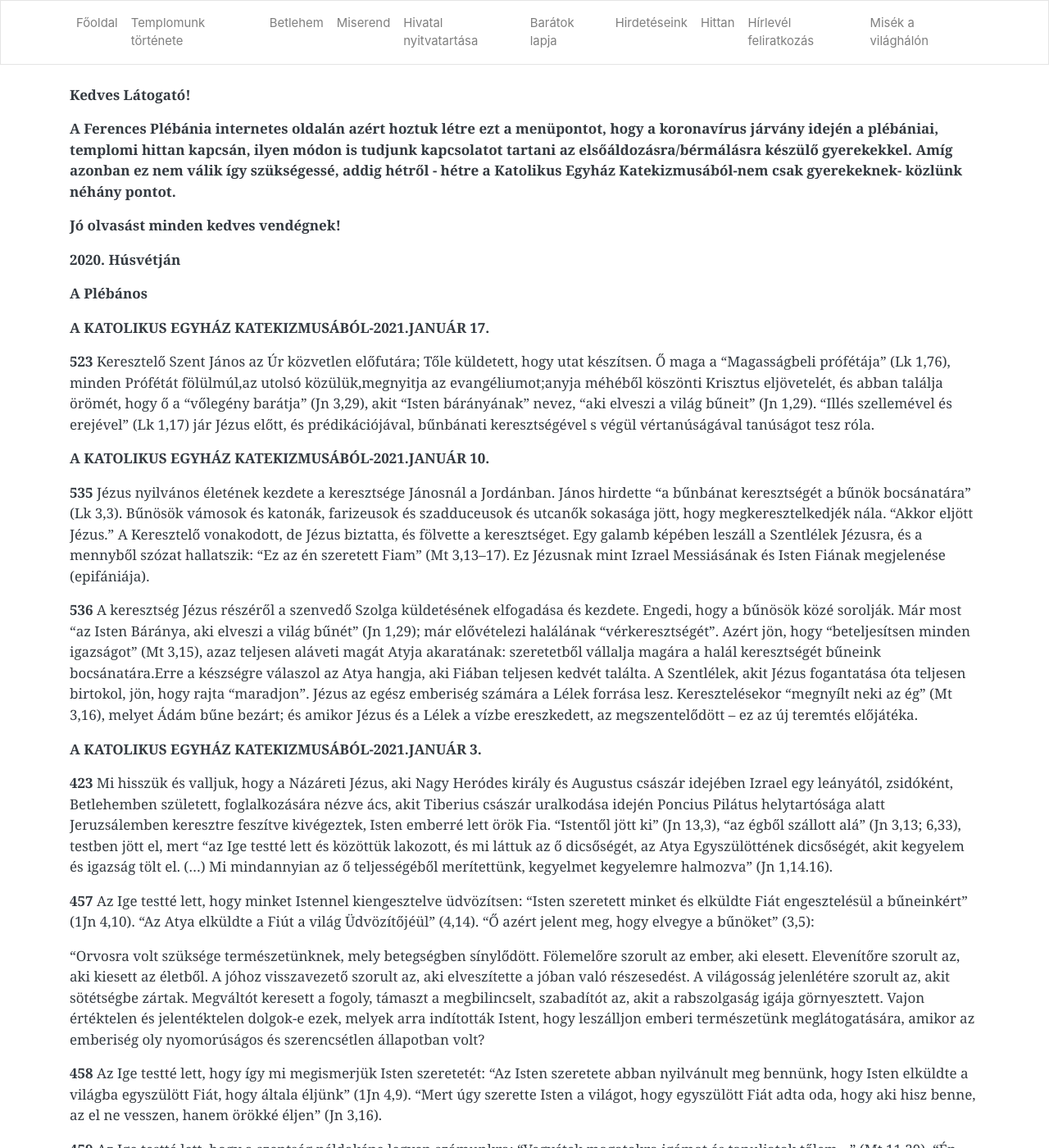
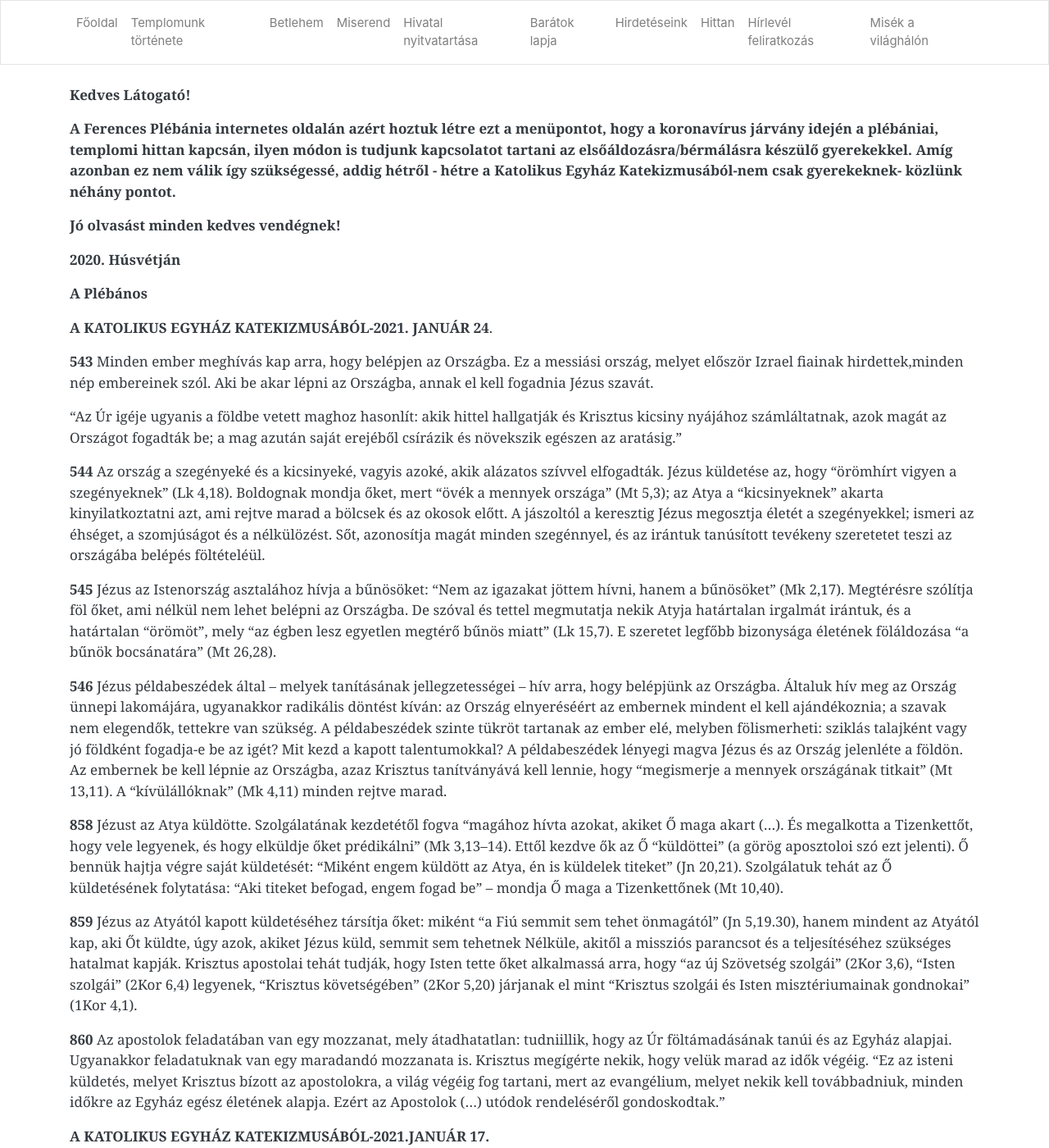
Before and after one commit to pecsi-ferences/pecsi-ferences.github.io, a Jekyll site: the page built from hittan.md, in a window 1280 px wide and 1400 px high. Shown: the whole window at 82% size. Built offline with Jekyll 4.4.1, drawn with Linux system fonts in a browser that asks for light colours; nearby versions of some CDN libraries.

Commit message:
Update from Forestry.io Zoltán Dohány updated hittan.md

```diff
--- a/hittan.md
+++ b/hittan.md
@@ -12,6 +12,24 @@ title: Hittan
 **2020. Húsvétján**
 
 **A Plébános**
+
+**A KATOLIKUS EGYHÁZ KATEKIZMUSÁBÓL-2021. JANUÁR 24**.
+
+**543** Minden ember meghívás kap arra, hogy belépjen az Országba. Ez a messiási ország, melyet először Izrael fiainak hirdettek,minden nép embereinek szól. Aki be akar lépni az Országba, annak el kell fogadnia Jézus szavát.
+
+"Az Úr igéje ugyanis a földbe vetett maghoz hasonlít: akik hittel hallgatják és Krisztus kicsiny nyájához számláltatnak, azok magát az Országot fogadták be; a mag azután saját erejéből csírázik és növekszik egészen az aratásig."
+
+**544** Az ország a szegényeké és a kicsinyeké, vagyis azoké, akik alázatos szívvel elfogadták. Jézus küldetése az, hogy "örömhírt vigyen a szegényeknek" (Lk 4,18). Boldognak mondja őket, mert "övék a mennyek országa" (Mt 5,3); az Atya a "kicsinyeknek" akarta kinyilatkoztatni azt, ami rejtve marad a bölcsek és az okosok előtt. A jászoltól a keresztig Jézus megosztja életét a szegényekkel; ismeri az éhséget, a szomjúságot és a nélkülözést. Sőt, azonosítja magát minden szegénnyel, és az irántuk tanúsított tevékeny szeretetet teszi az országába belépés föltételéül.
+
+**545** Jézus az Istenország asztalához hívja a bűnösöket: "Nem az igazakat jöttem hívni, hanem a bűnösöket" (Mk 2,17). Megtérésre szólítja föl őket, ami nélkül nem lehet belépni az Országba. De szóval és tettel megmutatja nekik Atyja határtalan irgalmát irántuk, és a határtalan "örömöt", mely "az égben lesz egyetlen megtérő bűnös miatt" (Lk 15,7). E szeretet legfőbb bizonysága életének föláldozása "a bűnök bocsánatára" (Mt 26,28).
+
+**546** Jézus példabeszédek által -- melyek tanításának jellegzetességei -- hív arra, hogy belépjünk az Országba. Általuk hív meg az Ország ünnepi lakomájára, ugyanakkor radikális döntést kíván: az Ország elnyeréséért az embernek mindent el kell ajándékoznia; a szavak nem elegendők, tettekre van szükség. A példabeszédek szinte tükröt tartanak az ember elé, melyben fölismerheti: sziklás talajként vagy jó földként fogadja-e be az igét? Mit kezd a kapott talentumokkal? A példabeszédek lényegi magva Jézus és az Ország jelenléte a földön. Az embernek be kell lépnie az Országba, azaz Krisztus tanítványává kell lennie, hogy "megismerje a mennyek országának titkait" (Mt 13,11). A "kívülállóknak" (Mk 4,11) minden rejtve marad.
+
+**858** Jézust az Atya küldötte. Szolgálatának kezdetétől fogva "magához hívta azokat, akiket Ő maga akart (...). És megalkotta a Tizenkettőt, hogy vele legyenek, és hogy elküldje őket prédikálni" (Mk 3,13--14). Ettől kezdve ők az Ő "küldöttei" (a görög aposztoloi szó ezt jelenti). Ő bennük hajtja végre saját küldetését: "Miként engem küldött az Atya, én is küldelek titeket" (Jn 20,21). Szolgálatuk tehát az Ő küldetésének folytatása: "Aki titeket befogad, engem fogad be" -- mondja Ő maga a Tizenkettőnek (Mt 10,40).
+
+**859** Jézus az Atyától kapott küldetéséhez társítja őket: miként "a Fiú semmit sem tehet önmagától" (Jn 5,19.30), hanem mindent az Atyától kap, aki Őt küldte, úgy azok, akiket Jézus küld, semmit sem tehetnek Nélküle, akitől a missziós parancsot és a teljesítéséhez szükséges hatalmat kapják. Krisztus apostolai tehát tudják, hogy Isten tette őket alkalmassá arra, hogy "az új Szövetség szolgái" (2Kor 3,6), "Isten szolgái" (2Kor 6,4) legyenek, "Krisztus követségében" (2Kor 5,20) járjanak el mint "Krisztus szolgái és Isten misztériumainak gondnokai" (1Kor 4,1).
+
+**860** Az apostolok feladatában van egy mozzanat, mely átadhatatlan: tudniillik, hogy az Úr föltámadásának tanúi és az Egyház alapjai. Ugyanakkor feladatuknak van egy maradandó mozzanata is. Krisztus megígérte nekik, hogy velük marad az idők végéig. "Ez az isteni küldetés, melyet Krisztus bízott az apostolokra, a világ végéig fog tartani, mert az evangélium, melyet nekik kell továbbadniuk, minden időkre az Egyház egész életének alapja. Ezért az Apostolok (...) utódok rendeléséről gondoskodtak."
 
 **A KATOLIKUS EGYHÁZ KATEKIZMUSÁBÓL-2021.JANUÁR 17.**
 
```
